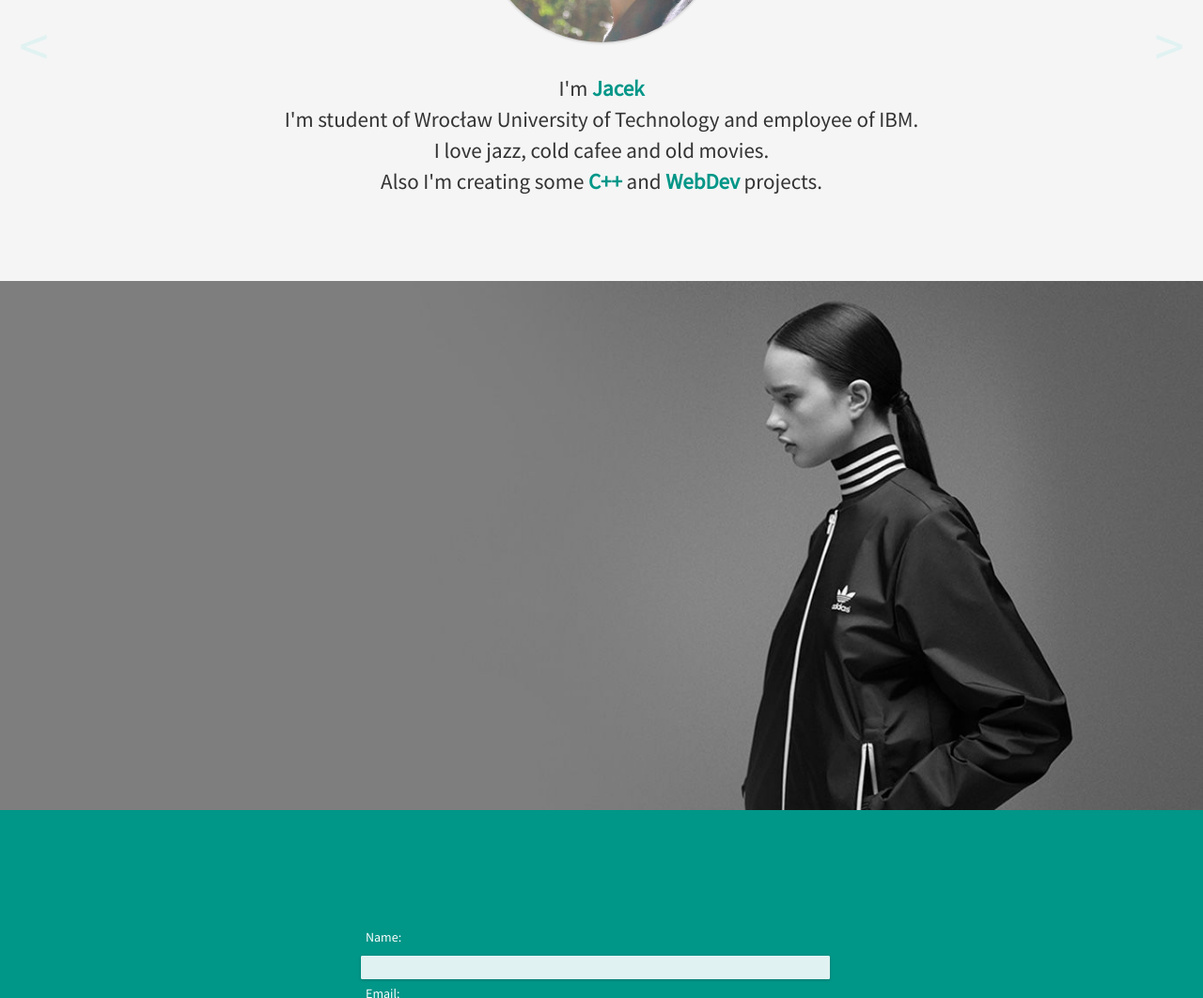
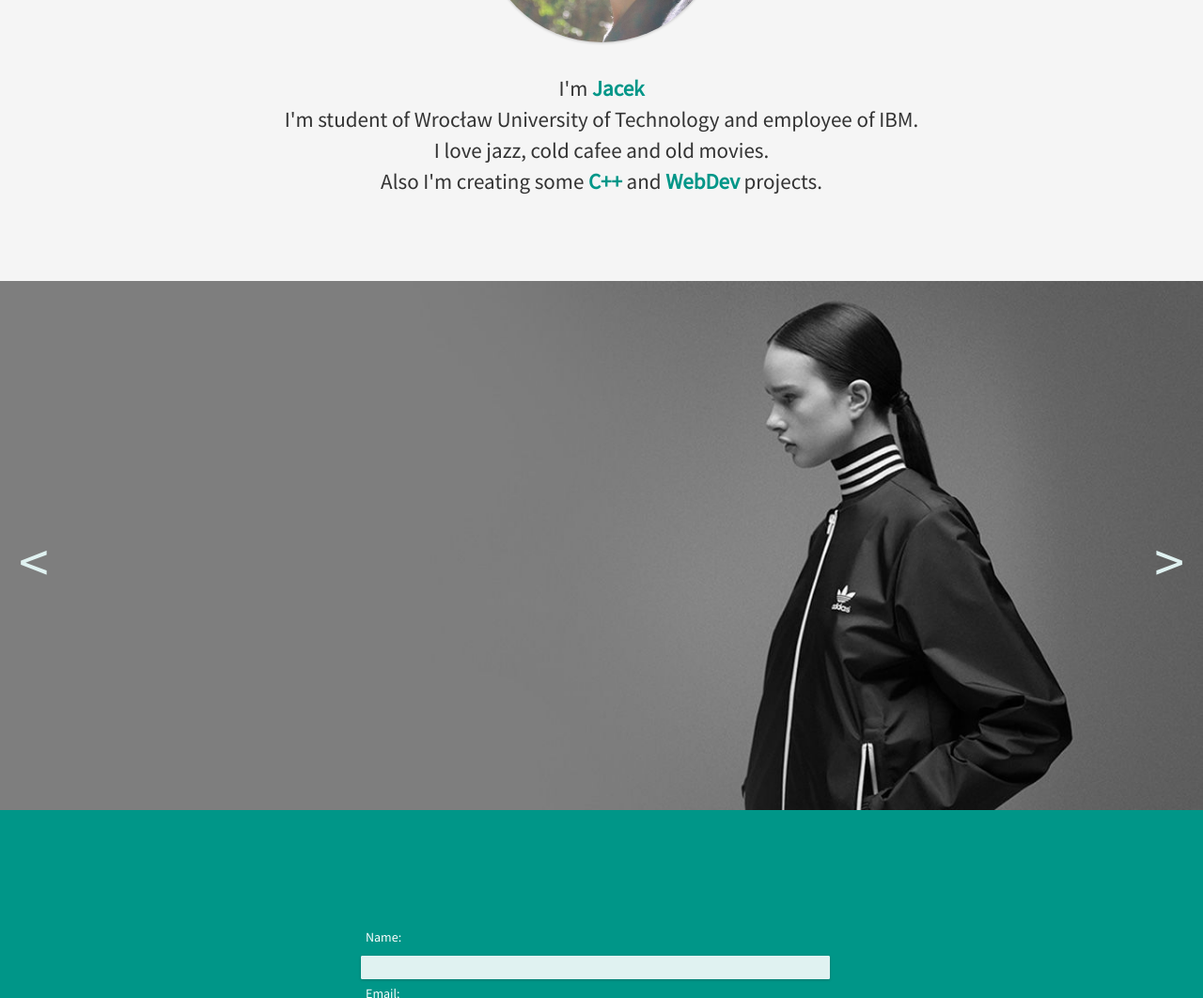
Before and after one commit to jackgb/jackgb.github.io, a plain HTML site: page index.html in a window 1280 px wide. Shown: the part 357-1419 px from the top of the page at 94% size. Drawn offline with nearby package versions, Linux system fonts and the light colour scheme.

Commit message:
Add files via upload

```diff
--- a/index.html
+++ b/index.html
@@ -47,7 +47,9 @@
             <!-- Portfolio -->
             <div class="showcase">
                 <a name="showcase" id="smoothScroll"></a>
-                <div class="w3-content" style="width-max:100vw;position:relative,z-index:9999" >
+                <div class="w3-content" style="width-max:100vw;position:relative;" >
+                  <a class="w3-btn-floating w3-hover-dark-grey" style="position:absolute;top:45%;left:20px;" onclick="plusDivs(-1)"><</a>
+                  <a class="w3-btn-floating w3-hover-dark-grey" style="position:absolute;top:45%;right:20px;" onclick="plusDivs(1)">></a>
                     <div class="w3-display-container mySlides">
                         <img src="assets/images/slide1.jpg" style="width:100%">
                     </div>
@@ -55,12 +57,7 @@
                     <div class="w3-display-container mySlides">
                         <img src="assets/images/slide2.jpg" style="width:100%">
                     </div>
-
-                    <a class="w3-btn-floating w3-hover-dark-grey" style="position:absolute;top:45%;left:20px" onclick="plusDivs(-1)"><</a>
-                    <a class="w3-btn-floating w3-hover-dark-grey" style="position:absolute;top:45%;right:20px" onclick="plusDivs(1)">></a>
-
                 </div>
-
             </div>
             <!-- Kontakt -->
             <div class="contact">
```
